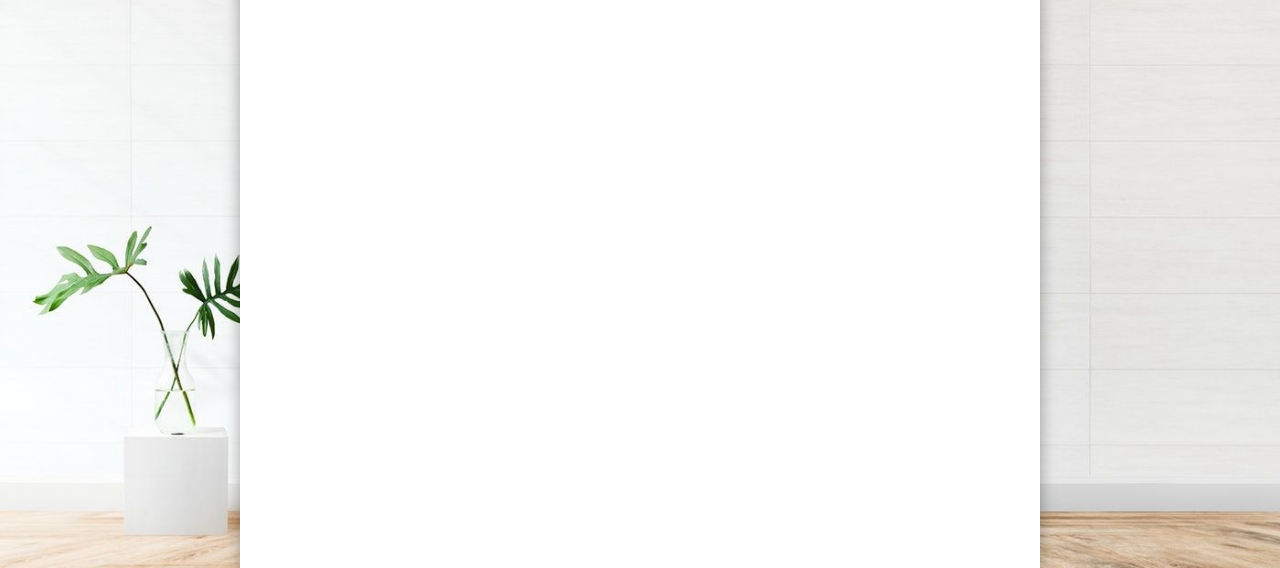
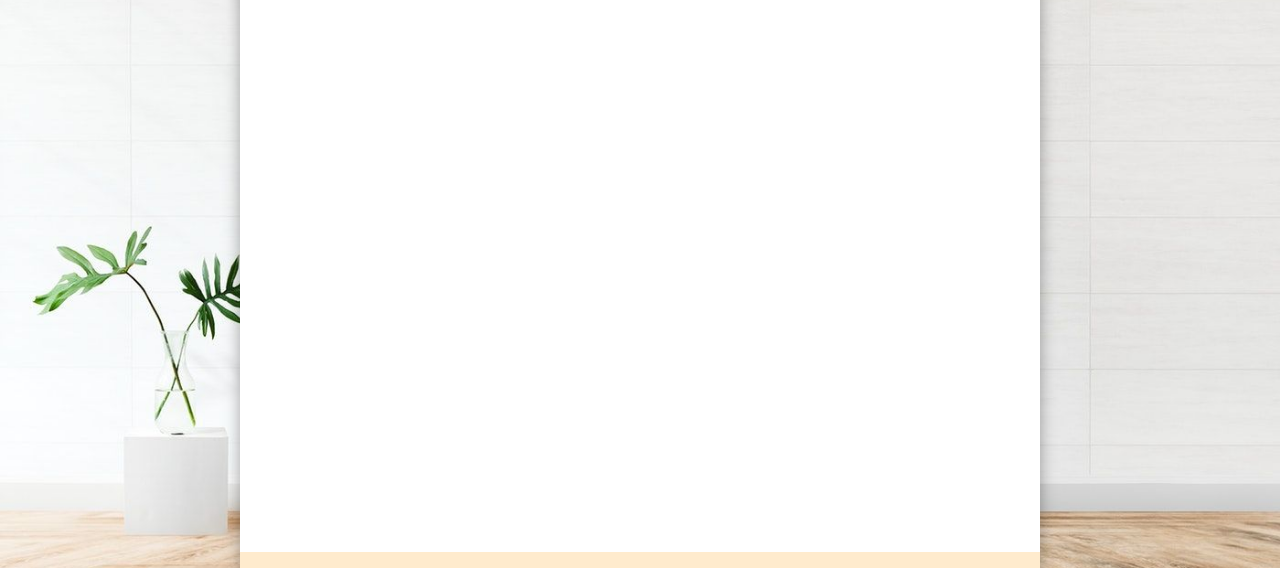
Before and after one commit to zeonghun/to-do-list, a plain HTML site: page index.html in a window 1280 px wide. Shown: the part 232-800 px from the top of the page. Drawn offline with nearby package versions, Linux system fonts and the light colour scheme.

Commit message:
fifth commit

```diff
--- a/style.css
+++ b/style.css
@@ -11,6 +11,8 @@ body {
   max-width: 800px;
   box-shadow: rgb(0 0 0 / 35%) 0px 5px 15px;
   padding: 20px;
+  border-top: 16px solid blanchedalmond;
+  border-bottom: 16px solid blanchedalmond;
 }
 
 .task-area {
```
